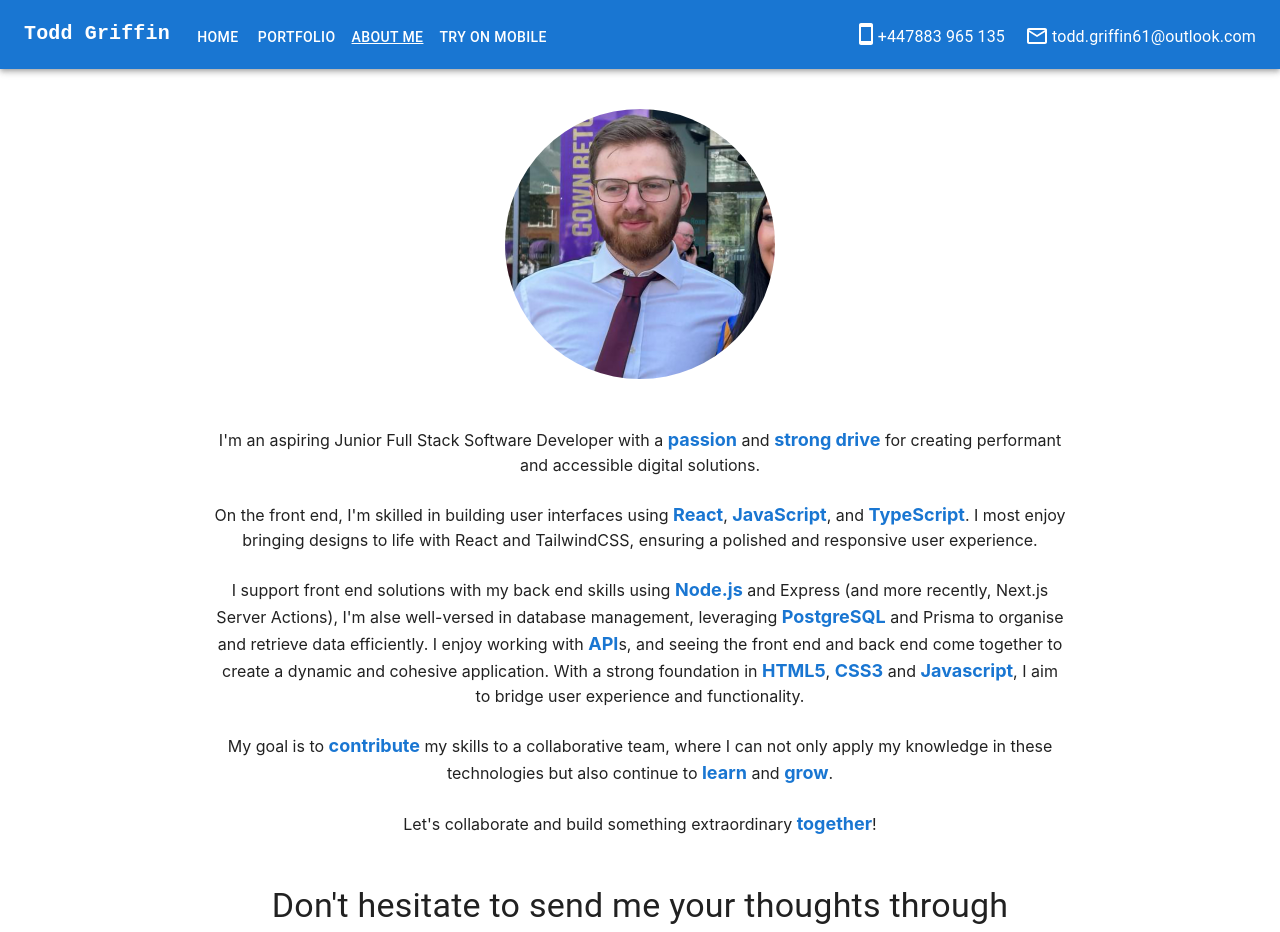
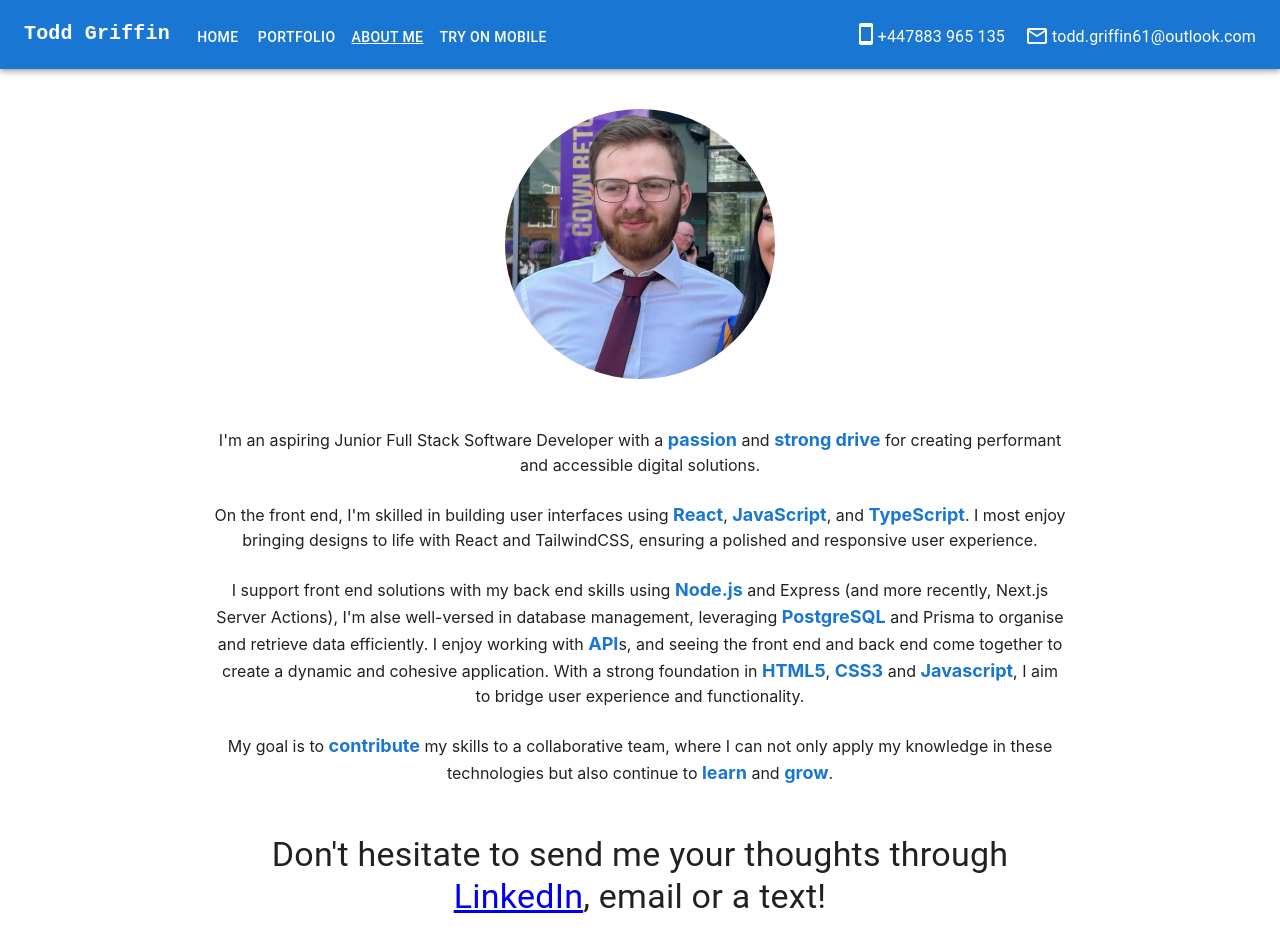
Before and after one commit to ample-samples/web-portfolio, a React (Create React App) app: page /#/about in a window 1280 px wide. Shown: the top 932 px of the page. Built offline with nearby package versions, Linux system fonts and the light colour scheme.

Commit message:
removed final sentence of elevator pitch

```diff
--- a/src/routes/about.js
+++ b/src/routes/about.js
@@ -76,9 +76,6 @@ export function About() {
           <br />
           My goal is to <Highlight>contribute</Highlight> my skills to a collaborative team,
           where I can not only apply my knowledge in these technologies but also continue to <Highlight>learn</Highlight> and <Highlight>grow</Highlight>.
-          <br />
-          <br />
-          Let's collaborate and build something extraordinary <Highlight>together</Highlight>!
         </Typography>
         <Typography sx={{marginBottom: 6}} variant="h4">Don&prime;t hesitate to send me your thoughts through <Typography variant="p" sx={{ cursor: "copy" }}><a href="https://www.linkedin.com/in/todd-griffin-7817611bb/">LinkedIn</a></Typography>, <Typography variant="p" sx={{ cursor: "copy" }} onClick={handleCopyEmail}><a>email</a></Typography> or a <Typography variant="p" sx={{ cursor: "copy" }} onClick={handleCopyMobile}><a>text</a></Typography>! </Typography>
         <br />
```
